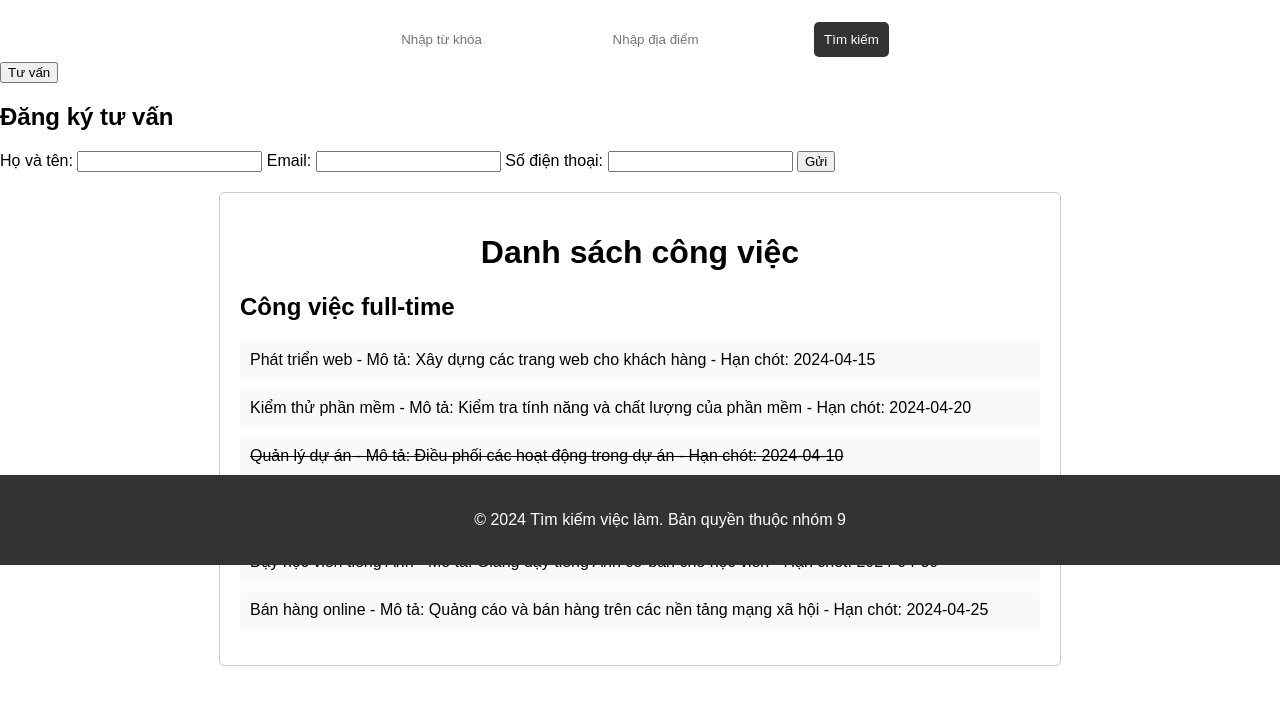
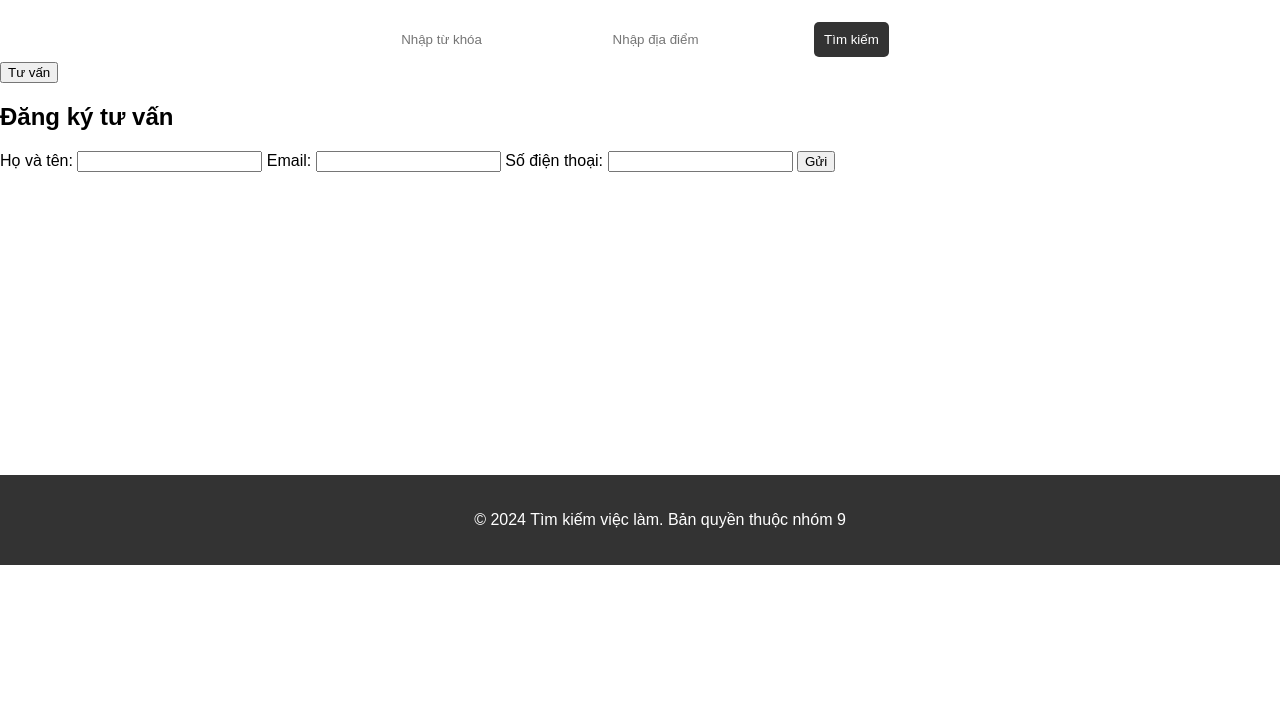
Before and after one commit to nhom9vieclam/nhom9vieclam.github.io, a plain HTML site: page index.html in a window 1280 px wide. Shown: the part 235-940 px from the top of the page. After the commit the page ends 800 px from the top, so only its background shows below. Drawn offline with Linux system fonts and the light colour scheme.

Commit message:
Update index.html

```diff
--- a/index.html
+++ b/index.html
@@ -109,8 +109,6 @@
     <footer>
         <p>&copy; 2024 Tìm kiếm việc làm. Bản quyền thuộc nhóm 9</p>
     </footer>
-
-    <iframe src="jobs.html" width="100%" height="600px" frameborder="0"></iframe>
 </body>
 </html>
 </html>
```
